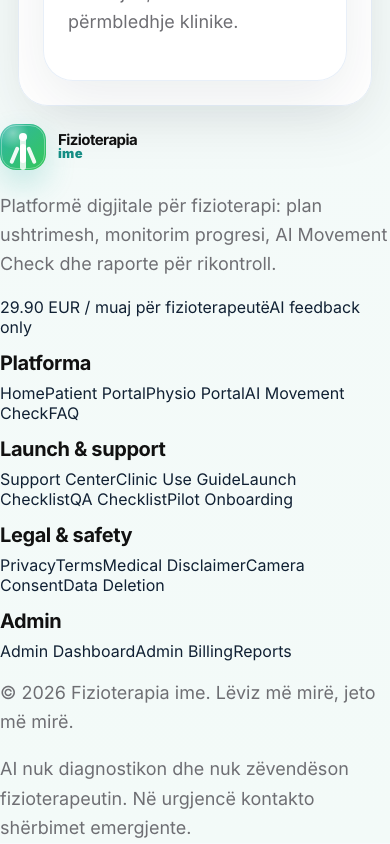
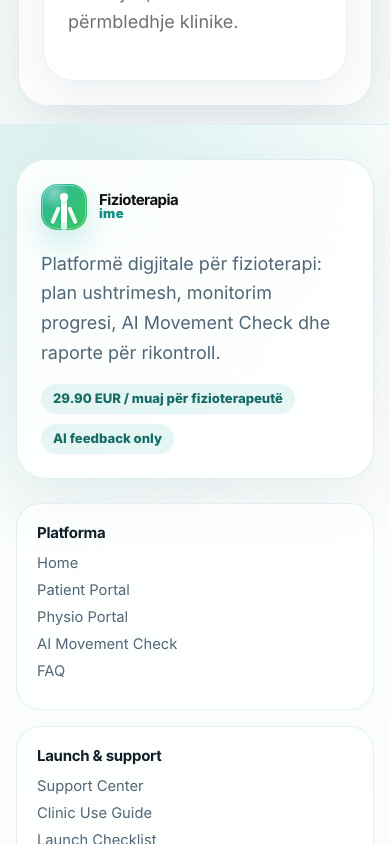
Before and after one commit to diellzarabushaj-source/FIZIOTERAPIA-IME, a Next.js app: page /faq in a window 390 px wide. Shown: the part 5040-5884 px from the top of the page. Built offline with nearby package versions, Linux system fonts and the light colour scheme; no server answers.

Commit message:
Add responsive global footer styling

```diff
--- a/app/phase10.css
+++ b/app/phase10.css
@@ -205,6 +205,115 @@
   font-weight: 900;
 }
 
+.site-footer {
+  position: relative;
+  padding: 46px 24px 28px;
+  background:
+    radial-gradient(circle at 16% 0%, rgba(48, 181, 168, 0.18), transparent 30%),
+    linear-gradient(180deg, #ffffff 0%, #f5fbfa 100%);
+  border-top: 1px solid rgba(220, 235, 240, 0.92);
+}
+
+.site-footer-shell {
+  max-width: 1180px;
+  margin: 0 auto;
+  display: grid;
+  grid-template-columns: minmax(280px, 0.95fr) minmax(0, 1.45fr);
+  gap: 24px;
+}
+
+.footer-brand-card {
+  padding: 24px;
+  border-radius: 30px;
+  border: 1px solid rgba(220, 235, 240, 0.92);
+  background: rgba(255, 255, 255, 0.86);
+  box-shadow: 0 24px 70px rgba(16, 53, 63, 0.08);
+}
+
+.footer-brand-card p {
+  color: #4f6575;
+  line-height: 1.65;
+  margin: 16px 0;
+}
+
+.footer-status-row {
+  display: flex;
+  flex-wrap: wrap;
+  gap: 10px;
+}
+
+.footer-status-row span {
+  display: inline-flex;
+  align-items: center;
+  min-height: 30px;
+  padding: 0 12px;
+  border-radius: 999px;
+  background: rgba(48, 181, 168, 0.12);
+  color: #146c63;
+  font-size: 0.82rem;
+  font-weight: 800;
+}
+
+.footer-links-grid {
+  display: grid;
+  grid-template-columns: repeat(4, minmax(0, 1fr));
+  gap: 16px;
+}
+
+.footer-links-grid nav {
+  padding: 20px;
+  border-radius: 24px;
+  border: 1px solid rgba(220, 235, 240, 0.78);
+  background: rgba(255, 255, 255, 0.68);
+}
+
+.footer-links-grid h3 {
+  margin: 0 0 12px;
+  color: #10202a;
+  font-size: 0.94rem;
+  letter-spacing: -0.02em;
+}
+
+.footer-links-grid a {
+  display: block;
+  color: #4f6575;
+  font-size: 0.92rem;
+  margin: 9px 0;
+  text-decoration: none;
+}
+
+.footer-links-grid a:hover {
+  color: var(--fi-teal-dark);
+}
+
+.footer-bottom {
+  max-width: 1180px;
+  margin: 26px auto 0;
+  padding-top: 18px;
+  border-top: 1px solid rgba(220, 235, 240, 0.8);
+  display: flex;
+  justify-content: space-between;
+  gap: 18px;
+  color: #647889;
+  font-size: 0.86rem;
+}
+
+.footer-bottom p {
+  margin: 0;
+}
+
+@media (max-width: 980px) {
+  .site-footer-shell,
+  .footer-bottom {
+    grid-template-columns: 1fr;
+    flex-direction: column;
+  }
+
+  .footer-links-grid {
+    grid-template-columns: repeat(2, minmax(0, 1fr));
+  }
+}
+
 @media (max-width: 900px) {
   .launch-hero,
   .launch-panel,
@@ -224,3 +333,13 @@
     grid-template-columns: 1fr;
   }
 }
+
+@media (max-width: 620px) {
+  .footer-links-grid {
+    grid-template-columns: 1fr;
+  }
+
+  .site-footer {
+    padding: 34px 16px 24px;
+  }
+}
```
